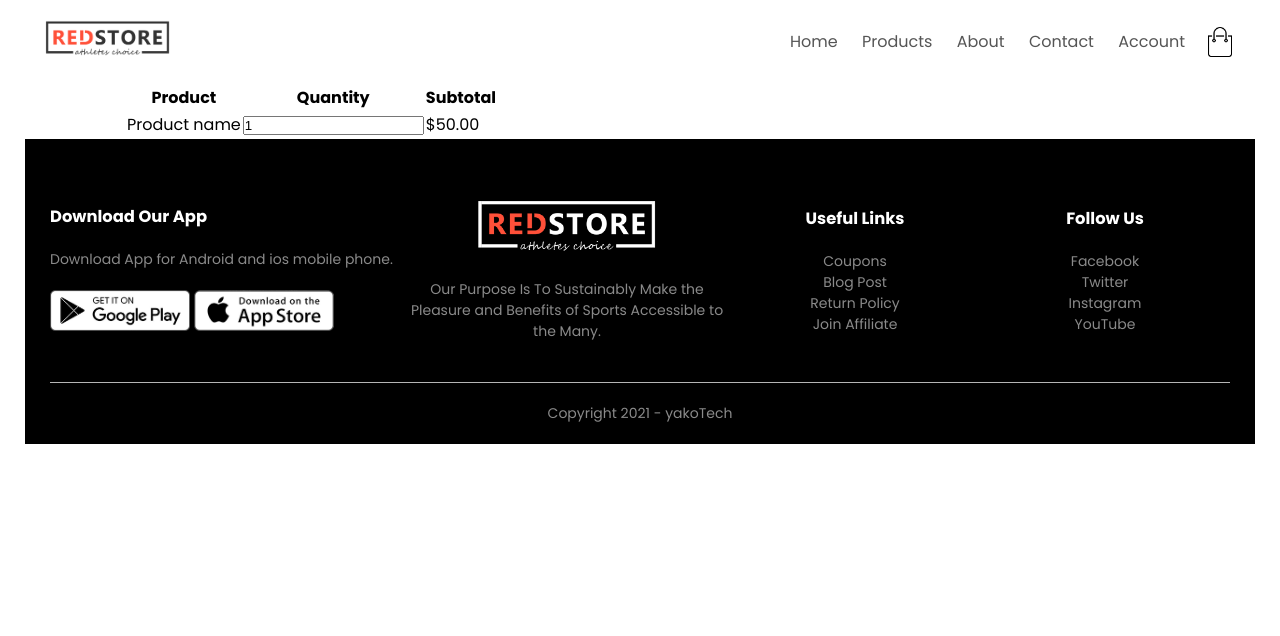
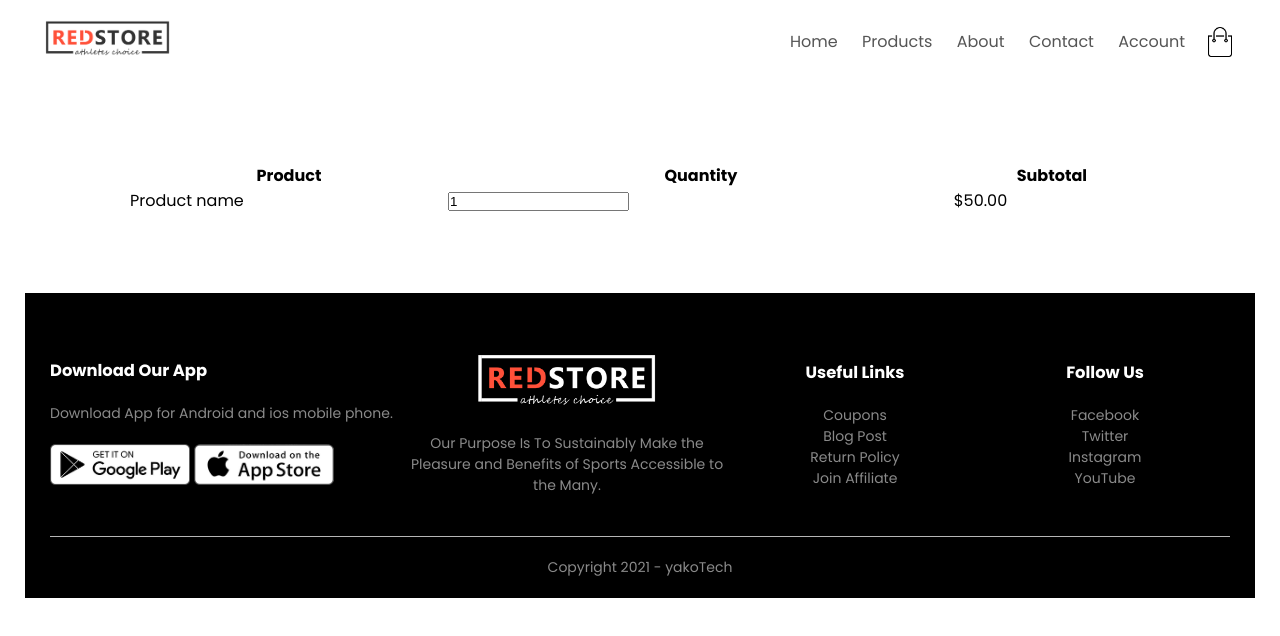
Before and after one commit to abuyako/Ecommerce-Website-, a plain HTML site: page cart.html in a window 1280 px wide. Drawn offline with Linux system fonts and the light colour scheme.

Commit message:
style the table

```diff
--- a/style.css
+++ b/style.css
@@ -322,6 +322,15 @@ input:focus {
     cursor: pointer;
 }
 
+/* cart items  */
+
+.cart-page {
+    margin: 80px;
+}
+table {
+    width: 100%;
+    border-collapse: collapse;
+}
 
 
 
```
